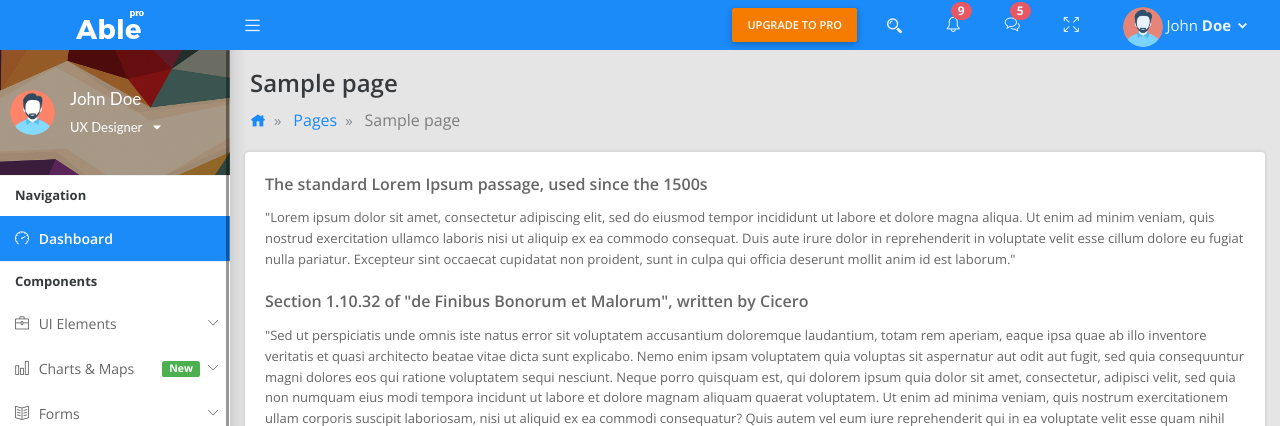
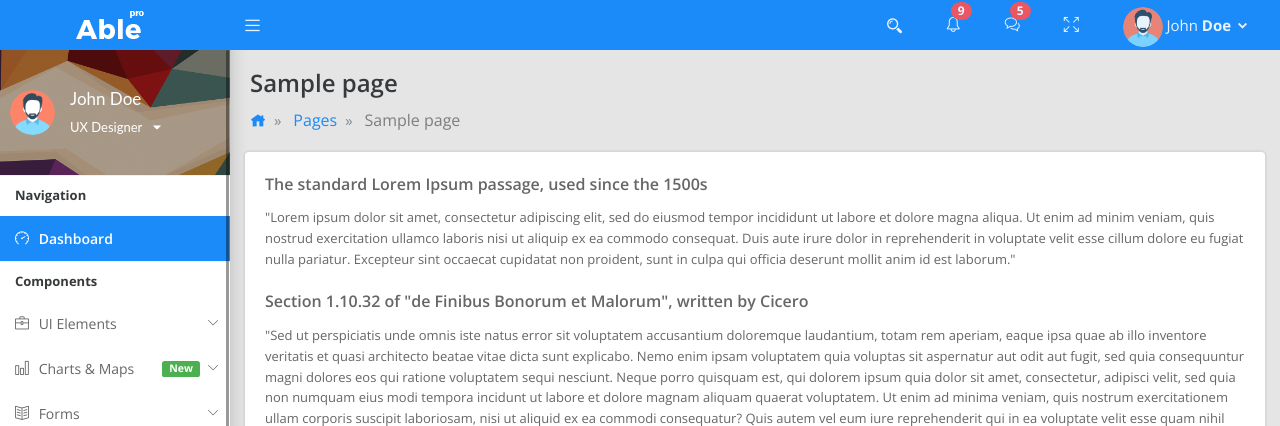
Before and after one commit to navid-rida/rms-app, a Django app: page / in a window 1280 px wide. Shown: the top 426 px of the page. Run offline with Django 3.2, Linux system fonts and the light colour scheme; the visitor is signed in with stand-in values (Sample User, id 1); some libraries are stand-ins or nearby versions; some web fonts are replaced.

Commit message:
base template ad 2d

```diff
--- a/rmsapp/templates/rms/base.html
+++ b/rmsapp/templates/rms/base.html
@@ -4,7 +4,7 @@
 <html lang="en">
 
 <head>
-  <title>Able Pro Responsive Bootstrap 4 Admin Template by Phoenixcoded</title>
+  <title>RMS Welcome</title>
 
   <!-- HTML5 Shim and Respond.js IE9 support of HTML5 elements and media queries -->
   <!-- WARNING: Respond.js doesn't work if you view the page via file:// -->
@@ -17,9 +17,9 @@
   <meta charset="utf-8">
   <meta name="viewport" content="width=device-width, initial-scale=1, maximum-scale=1.0, user-scalable=no">
   <meta http-equiv="X-UA-Compatible" content="IE=edge" />
-  <meta name="description" content="Phoenixcoded">
+  <!--<meta name="description" content="Phoenixcoded">-->
   <meta name="keywords" content=", Responsive, Landing, Bootstrap, App, Template, Mobile, iOS, Android, apple, creative app">
-  <meta name="author" content="Phoenixcoded">
+  <!--<meta name="author" content="Phoenixcoded">-->
 
   <!-- Favicon icon -->
   <link rel="shortcut icon" href="{%static "assets/images/favicon.png" %}" type="image/x-icon">
@@ -61,11 +61,11 @@
         <!-- Sidebar toggle button--><a href="#!" data-toggle="offcanvas" class="sidebar-toggle"></a>
         <!-- Navbar Right Menu-->
         <div class="navbar-custom-menu f-right">
-          <div class="upgrade-button m-r-10">
+          <!--<div class="upgrade-button m-r-10">
             <a href="https://themeforest.net/item/able-pro-responsive-bootstrap-4-admin-template/19300403?ref=phoenixcoded" class="icon-circle txt-white btn btn-sm btn-warning upgrade-button">
               <span>Upgrade To Pro</span>
             </a>
-          </div>
+          </div>-->
           <ul class="top-nav">
             <!--Notification Menu-->
 
```
